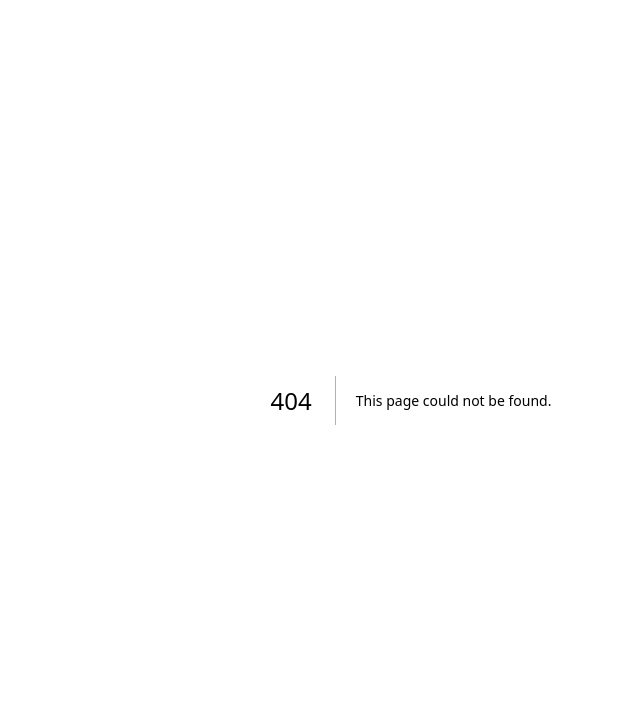
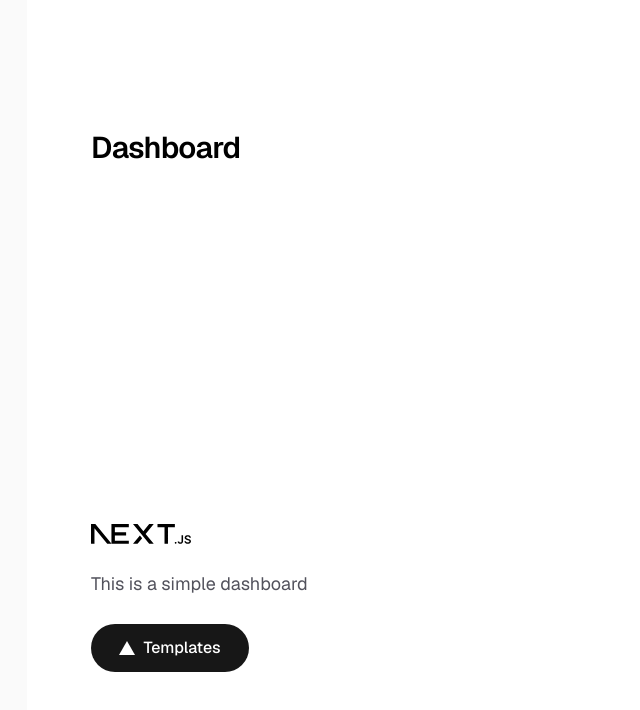
Before and after one commit to Boblee24/fairsplit, a Next.js app: page /dashboard in a window 1280 px wide. Before the commit this address had no page. Shown: the top 710 px of the page, without its empty margins (229-869 px from the left). Built offline with nearby package versions, Linux system fonts and the light colour scheme.

Commit message:
SF waysss

```diff
--- /dev/null
+++ b/src/app/dashboard/page.tsx
@@ -0,0 +1,43 @@
+import Image from "next/image";
+
+export default function Dashboard() {
+  return (
+    <div className="flex min-h-screen items-center justify-center bg-zinc-50 font-sans dark:bg-black">
+      <main className="flex min-h-screen w-full max-w-3xl flex-col items-center justify-between py-32 px-16 bg-white dark:bg-black sm:items-start">
+        <h1 className="max-w-xs text-3xl font-semibold leading-10 tracking-tight text-black dark:text-zinc-50">
+          Dashboard
+        </h1>
+        <div className="flex flex-col items-center gap-6 text-center sm:items-start sm:text-left">
+          <Image
+            className="dark:invert"
+            src="/next.svg"
+            alt="Next.js logo"
+            width={100}
+            height={20}
+            priority
+          />
+          <p className="max-w-md text-lg leading-8 text-zinc-600 dark:text-zinc-400">
+            This is a simple dashboard
+          </p>
+          <div className="flex flex-col gap-4 text-base font-medium sm:flex-row">
+            <a
+              className="flex h-12 w-full items-center justify-center gap-2 rounded-full bg-foreground px-5 text-background transition-colors hover:bg-[#383838] dark:hover:bg-[#ccc] md:w-[158px]"
+              href="https://vercel.com/templates?framework=next.js&utm_source=create-next-app&utm_medium=appdir-template-tw&utm_campaign=create-next-app"
+              target="_blank"
+              rel="noopener noreferrer"
+            >
+              <Image
+                className="dark:invert"
+                src="/vercel.svg"
+                alt="Vercel logomark"
+                width={16}
+                height={16}
+              />
+              Templates
+            </a>
+          </div>
+        </div>
+      </main>
+    </div>
+  );
+}
```
